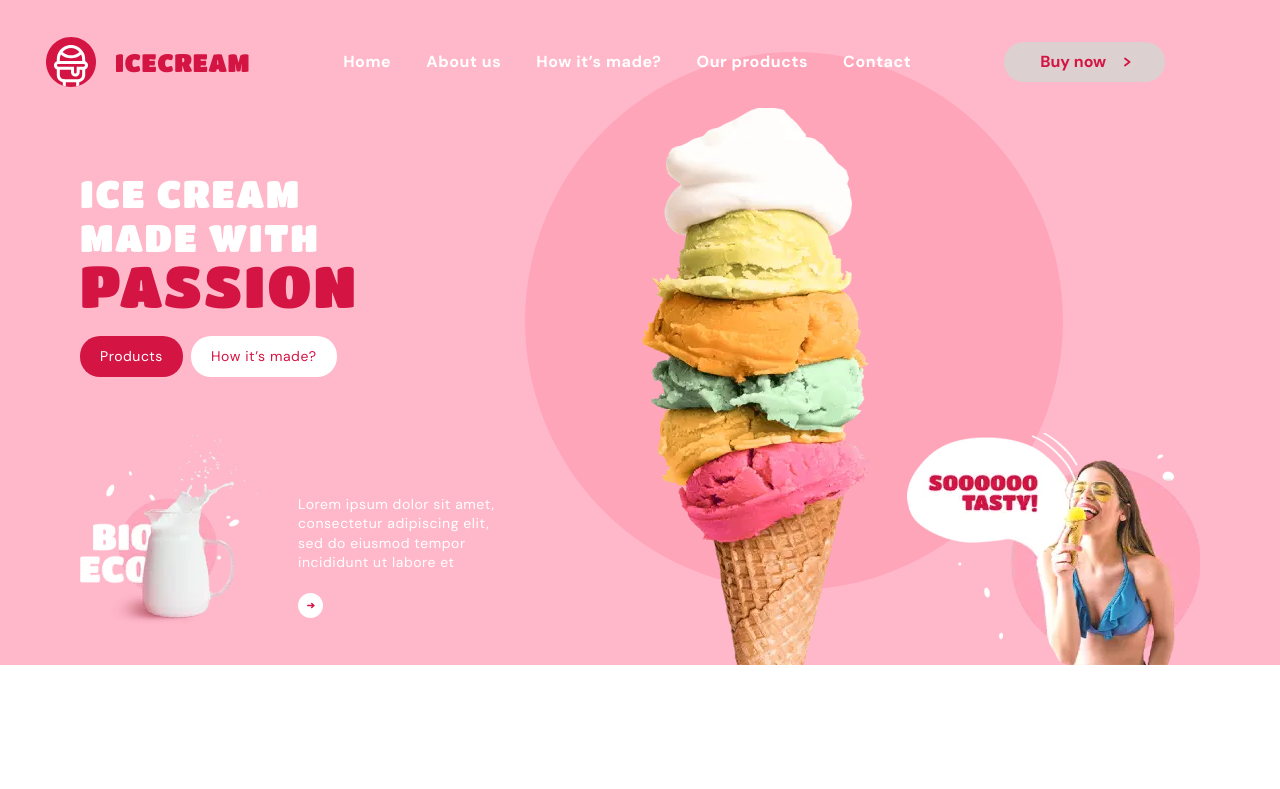
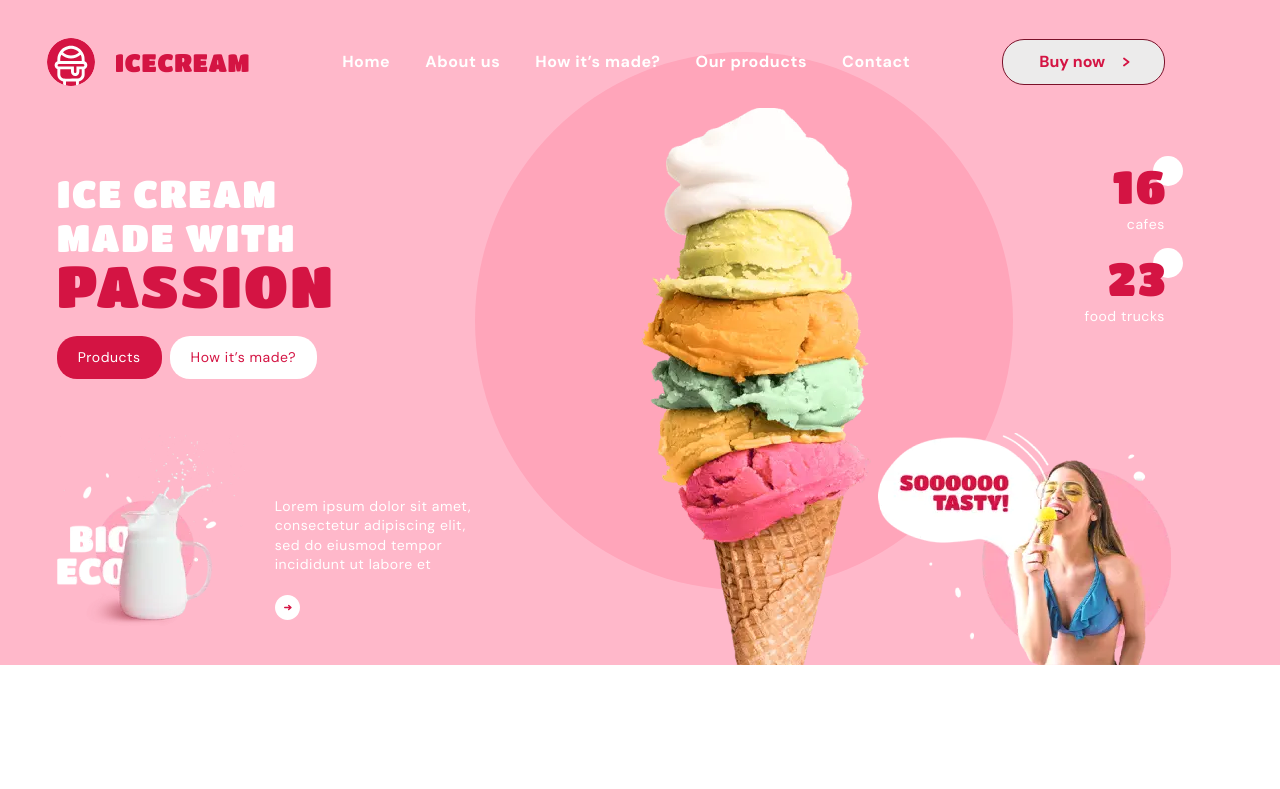
Before and after one commit to Agarkovsergey/GoIt_TeamProject, a website built with Parcel: page src/index.html in a window 1280 px wide. Both pictures are taken after a click on the button "Buy now". Shown: the top 789 px of the page. Built offline with nearby package versions, Linux system fonts and the light colour scheme.

Commit message:
добавляет ховеры и отсутствующюю разметку со стилями.
Впринципе, я закончил. Остались линки - айдишники

```diff
--- a/src/partials/headerhero.html
+++ b/src/partials/headerhero.html
@@ -5,7 +5,7 @@
       ><svg width="50" height="50">
         <use href="./images/symbol-defs.svg#icon-logo"></use>
       </svg>
-      <span class="logo-tytel section-title">icecream</span>
+      <span class="loggo logo-tytel section-title">icecream</span>
     </a>
     <button
       class="menu-button"
@@ -13,7 +13,7 @@
       aria-expanded="false"
       data-menu-button
     >
-      <svg aria-label="переключатель мобильного меню" width="20" height="12">
+      <svg aria-label="переключатель мобильного меню" width="20" height="17">
         <use
           class="icon-menu"
           href="./images/symbol-defs.svg#icon-menu-b"
@@ -123,6 +123,66 @@
       />
     </picture>
 
+    <div class="info">
+      <ul class="info-data">
+        <li class="cafe">
+          <div class="ring"></div>
+          <p class="data-content">16</p>
+          <p class="name">cafes</p>
+        </li>
+
+        <li class="truck">
+          <div class="ring"></div>
+          <p class="data-content">23</p>
+          <p class="name">food trucks</p>
+        </li>
+      </ul>
+
+      <picture class="tasty">
+        <source
+          srcset="
+            ./images/hero_so_tasy_tablet_.webp    1x,
+            ./images/hero_so_tasy_tablet_@2x.webp 2x,
+            ./images/hero_so_tasy_tablet_@3x.webp 3x
+          "
+          type="image/webp"
+          media="(min-width: 768px) and (max-width: 1279px)"
+        />
+
+        <source
+          srcset="
+            ./images/hero_so_tasy_desctop_.webp    1x,
+            ./images/hero_so_tasy_desctop_@2x.webp 2x,
+            ./images/hero_so_tasy_desctop_@3x.webp 3x
+          "
+          type="image/webp"
+          media="(min-width: 1280px)"
+        />
+
+        <source
+          srcset="
+            ./images/hero_so_tasy_tablet_.png    1x,
+            ./images/hero_so_tasy_tablet_@2x.png 2x,
+            ./images/hero_so_tasy_tablet_@3x.png 3x
+          "
+          type="image/png"
+          media="(min-width: 768px) and (max-width: 1279px)"
+        />
+
+        <source
+          srcset="
+            ./images/hero_so_tasy_desctop_.png    1x,
+            ./images/hero_so_tasy_desctop_@2x.png 2x,
+            ./images/hero_so_tasy_desctop_@3x.png 3x
+          "
+          type="image/png"
+          media="(min-width: 1280px)"
+        />
+
+        <img src="./images/hero_so_tasy_tablet_.png" alt="tasty" />
+      </picture>
+    </div>
+
     <div class="content">
       <h1>
         ice cream <br />
@@ -191,63 +251,6 @@
         </div>
       </div>
     </div>
-    <div class="info">
-      <!-- <div class="info-data">
-        <div class="cafe">
-          <div class="ring"></div>
-          <p class="data-content">16</p>
-          <p class="name">cafes</p>
-        </div>
-        <div class="truck">
-          <div class="ring"></div>
-          <p class="data-content">23</p>
-          <p class="name">food trucks</p>
-        </div>
-      </div> -->
-      <picture class="tasty">
-        <source
-          srcset="
-            ./images/hero_so_tasy_tablet_.webp    1x,
-            ./images/hero_so_tasy_tablet_@2x.webp 2x,
-            ./images/hero_so_tasy_tablet_@3x.webp 3x
-          "
-          type="image/webp"
-          media="(min-width: 768px) and (max-width: 1279px)"
-        />
-
-        <source
-          srcset="
-            ./images/hero_so_tasy_desctop_.webp    1x,
-            ./images/hero_so_tasy_desctop_@2x.webp 2x,
-            ./images/hero_so_tasy_desctop_@3x.webp 3x
-          "
-          type="image/webp"
-          media="(min-width: 1280px)"
-        />
-
-        <source
-          srcset="
-            ./images/hero_so_tasy_tablet_.png    1x,
-            ./images/hero_so_tasy_tablet_@2x.png 2x,
-            ./images/hero_so_tasy_tablet_@3x.png 3x
-          "
-          type="image/png"
-          media="(min-width: 768px) and (max-width: 1279px)"
-        />
-
-        <source
-          srcset="
-            ./images/hero_so_tasy_desctop_.png    1x,
-            ./images/hero_so_tasy_desctop_@2x.png 2x,
-            ./images/hero_so_tasy_desctop_@3x.png 3x
-          "
-          type="image/png"
-          media="(min-width: 1280px)"
-        />
-
-        <img src="./images/hero_so_tasy_tablet_.png" alt="tasty" />
-      </picture>
-    </div>
   </div>
   <script>
     (() => {
--- a/src/sass/base/_base.scss
+++ b/src/sass/base/_base.scss
@@ -123,11 +123,16 @@ img {
   align-items: center;
   text-align: center;
   color: $red-color;
+  background-color: $white-color;
+  border: 1px solid transparent;
+
   &:hover,
   &:focus {
-    background-color: $ancor-hover-lite;
+    background-color: $hover-buttom-howitmade;
     color: $red-color;
     transition: background-color 250ms $timing-func;
+    outline: none;
+    border: 1px solid $ancor-hover-darc;
   }
   & svg {
     margin-top: 1px;
--- a/src/sass/componets/_headerhero.scss
+++ b/src/sass/componets/_headerhero.scss
@@ -14,6 +14,9 @@ header {
     width: 100%;
 
     @media screen and (min-width: 768px) {
+      padding-left: 4.427083333333333%;
+      padding-right: 4.427083333333333%;
+
       padding-top: 37px;
       width: 768px;
     }
@@ -26,10 +29,8 @@ header {
   }
 
   a {
-    svg {
-      // margin-top: 6px;
-      margin-right: 19px;
-    }
+    display: flex;
+    align-items: center;
 
     font-style: normal;
     font-weight: 400;
@@ -40,26 +41,43 @@ header {
 
     text-transform: uppercase;
 
-    display: flex;
-    align-items: center;
+    svg {
+      margin-right: 19px;
+      border-radius: 50%;
+      border: 1px solid transparent;
+
+      transition: 250ms $timing-func;
+
+      &:hover {
+        border-radius: 50%;
+        border: 1px solid $white-color;
+      }
+    }
   }
-
   .menu-button {
     position: relative;
     z-index: 998;
+
     display: flex;
-    @media screen and (min-width: 1280px) {
-      display: none;
-    }
-
     align-items: center;
     justify-content: center;
+
+    margin-left: auto;
 
     width: 25px;
     height: 25px;
 
     border: none;
     background-color: inherit;
+
+    @media screen and (min-width: 768px) {
+      margin-right: 18px;
+    }
+
+    @media screen and (min-width: 1280px) {
+      display: none;
+    }
+
     &:focus {
       outline: none;
       border: 1px dotted $ancor-hover-darc;
@@ -71,7 +89,7 @@ header {
     &.is-open {
       @media screen and (min-width: 768px) {
         top: -30px;
-        margin-right: -650px;
+        margin-right: -175px;
       }
     }
     &.is-open .icon-cross {
@@ -82,9 +100,6 @@ header {
     &.is-open .icon-menu {
       display: none;
     }
-    @media screen and (min-width: 768px) {
-      margin-right: -225px;
-    }
   }
 
   .buynow {
@@ -92,6 +107,10 @@ header {
     @media screen and (min-width: 768px) {
       display: block;
       padding: 10px 34px 10px 36px;
+    }
+    @media screen and (min-width: 768px) {
+      display: block;
+      padding: 12px 34px 12px 36px;
     }
   }
   .b-menu {
@@ -167,6 +186,9 @@ header {
       font-weight: 700;
 
       color: $white-color;
+
+      transition: 250ms $timing-func;
+
       &:hover {
         color: $red-color;
       }
@@ -208,12 +230,6 @@ header {
   .container {
     position: relative;
 
-    // display: flex;
-    // justify-content: space-between;
-
-    // margin-left: 0;
-    // margin-right: auto;
-
     width: 100%;
     @media screen and (min-width: 768px) {
       width: 768px;
@@ -229,6 +245,7 @@ header {
     top: 92px;
     left: 63.2%;
     transform: translateX(-50%);
+
     @media screen and (min-width: 768px) {
       top: 63px;
       left: 58.5%;
@@ -242,8 +259,8 @@ header {
   .back-round {
     position: absolute;
     top: 83px;
-    left: 65.3%;
     transform: translateX(-50%);
+    left: 65.3125%;
 
     height: 346px;
     width: 346px;
@@ -252,14 +269,14 @@ header {
     background-color: #ffa5ba;
     @media screen and (min-width: 768px) {
       top: 31px;
-      left: 61%;
+      left: 61.06770833333333%;
 
       height: 324px;
       width: 324px;
     }
     @media screen and (min-width: 1280px) {
       top: 52px;
-      left: 62%;
+      left: 58.125%;
 
       height: 538px;
       width: 538px;
@@ -269,7 +286,7 @@ header {
   .content {
     position: absolute;
     top: 193px;
-    left: 6.25%;
+    left: 4.427083333333333%;
     @media screen and (min-width: 768px) {
       top: 102px;
       display: flex;
@@ -288,7 +305,6 @@ header {
       font-weight: 400;
       font-size: 26px;
       line-height: 1.15;
-      // letter-spacing: 0.04em;
       text-transform: uppercase;
       color: $white-color;
 
@@ -365,20 +381,24 @@ header {
       .ancor {
         background-color: $red-color;
         color: $white-color;
+        border: 1px solid transparent;
 
         &:hover,
         &:focus {
-          background-color: $ancor-hover-darc;
+          background-color: $red-dots-color;
           color: $white-color;
+          border: 1px solid $hover-buttom-howitmade;
         }
         &-accent {
           background-color: $white-color;
           color: $red-color;
+          border: 1px solid transparent;
 
           &:hover,
           &:focus {
-            background-color: $ancor-hover-lite;
+            background-color: $hover-buttom-howitmade;
             color: $red-color;
+            border: 1px solid $ancor-hover-darc;
           }
         }
       }
@@ -426,6 +446,17 @@ header {
             }
           }
           svg {
+            transition: border 250ms $timing-func;
+
+            &:hover,
+            &:focus {
+              outline: none;
+              border-radius: 50%;
+              background-color: $hover-buttom-howitmade;
+              color: $red-color;
+              border: 1px solid $ancor-hover-darc;
+            }
+
             @media screen and (min-width: 768px) {
               width: 18px;
               height: 18px;
@@ -441,73 +472,101 @@ header {
   }
   .info {
     display: none;
+
     @media screen and (min-width: 768px) {
       display: block;
     }
 
     .info-data {
-      position: relative;
+      position: absolute;
       top: 94px;
-      right: 0;
+      right: 4.4%;
+
       display: flex;
       flex-direction: column;
-      justify-content: flex-end;
-      .cafe {
-        margin-right: auto;
-        width: 43px;
-        height: 44px;
-        position: relative;
+      align-items: flex-end;
+
+      @media screen and (min-width: 1280px) {
+        right: 7.6%;
+        top: 156px;
       }
-      .truck {
-        margin-right: auto;
 
-        width: 51px;
+      & li {
+        margin-bottom: 13px;
+
         height: 43px;
 
-        position: relative;
+        @media screen and (min-width: 1280px) {
+          margin-bottom: 15px;
+          height: 77px;
+        }
       }
+
       .ring {
-        position: absolute;
-        top: 0;
-        right: 0;
-        z-index: 1;
+        margin-left: auto;
+        margin-bottom: -15px;
 
         width: 16px;
         height: 16px;
+
         background-color: $white-color;
         border-radius: 50%;
+
+        @media screen and (min-width: 1280px) {
+          margin-bottom: -26px;
+
+          width: 30px;
+          height: 30px;
+        }
       }
       .data-content {
+        margin-right: 8px;
+
         font-family: Titan One;
         font-style: normal;
         font-weight: 400;
         font-size: 28px;
-        line-height: 1.14;
+        line-height: 1.15;
         text-align: right;
         letter-spacing: 0.04em;
         text-transform: uppercase;
 
         color: $red-color;
+        @media screen and (min-width: 1280px) {
+          margin-right: 15px;
+          margin-bottom: 11px;
+
+          font-size: 46px;
+          line-height: 1.15;
+        }
       }
       .name {
+        margin-right: 8px;
+
         font-family: DM Sans;
         font-style: normal;
         font-weight: 400;
         font-size: 8px;
-        line-height: 10px;
+        line-height: 1.25;
         text-align: right;
 
         color: $white-color;
+
+        @media screen and (min-width: 1280px) {
+          margin-right: 18px;
+          font-size: 14px;
+          line-height: 1.3px;
+        }
       }
     }
     .tasty {
       position: absolute;
-      right: 6.25%;
+      right: 4.817708333333333%;
       top: 266px;
 
       @media screen and (min-width: 1280px) {
         position: absolute;
-        right: 6.25%;
+        right: 8.515625%;
         top: 433px;
       }
     }
```
